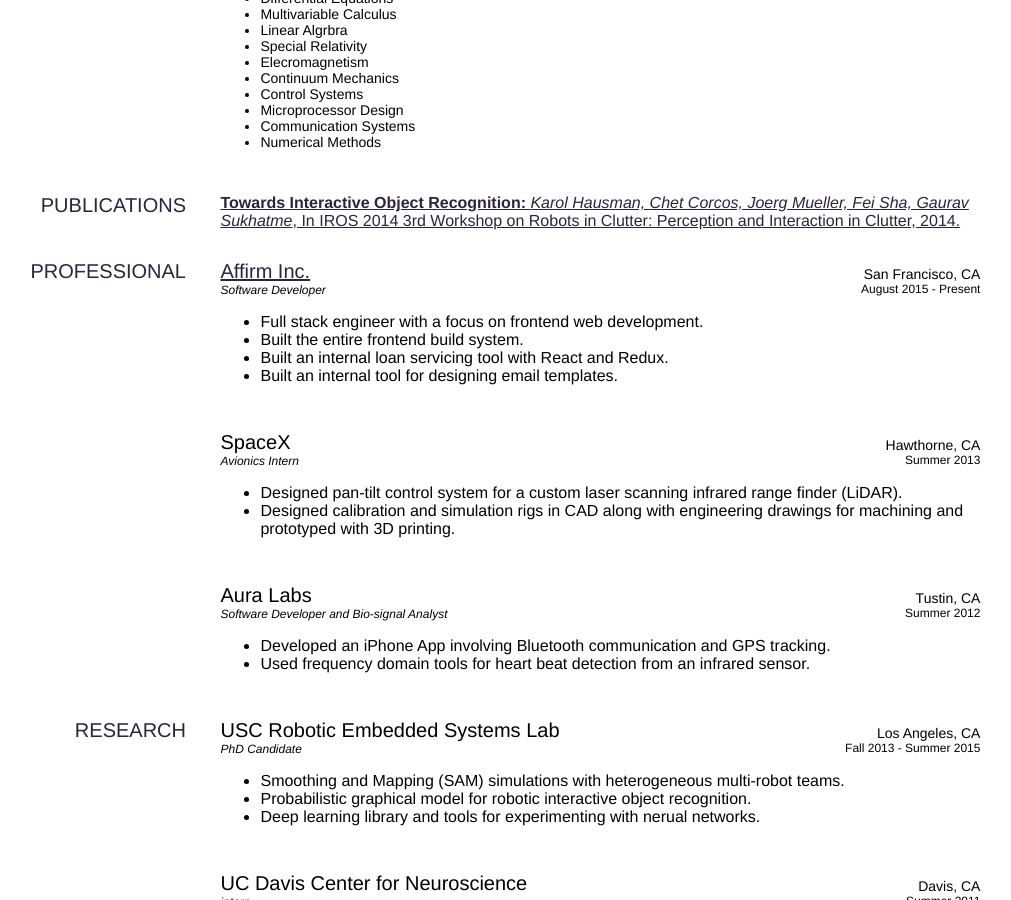
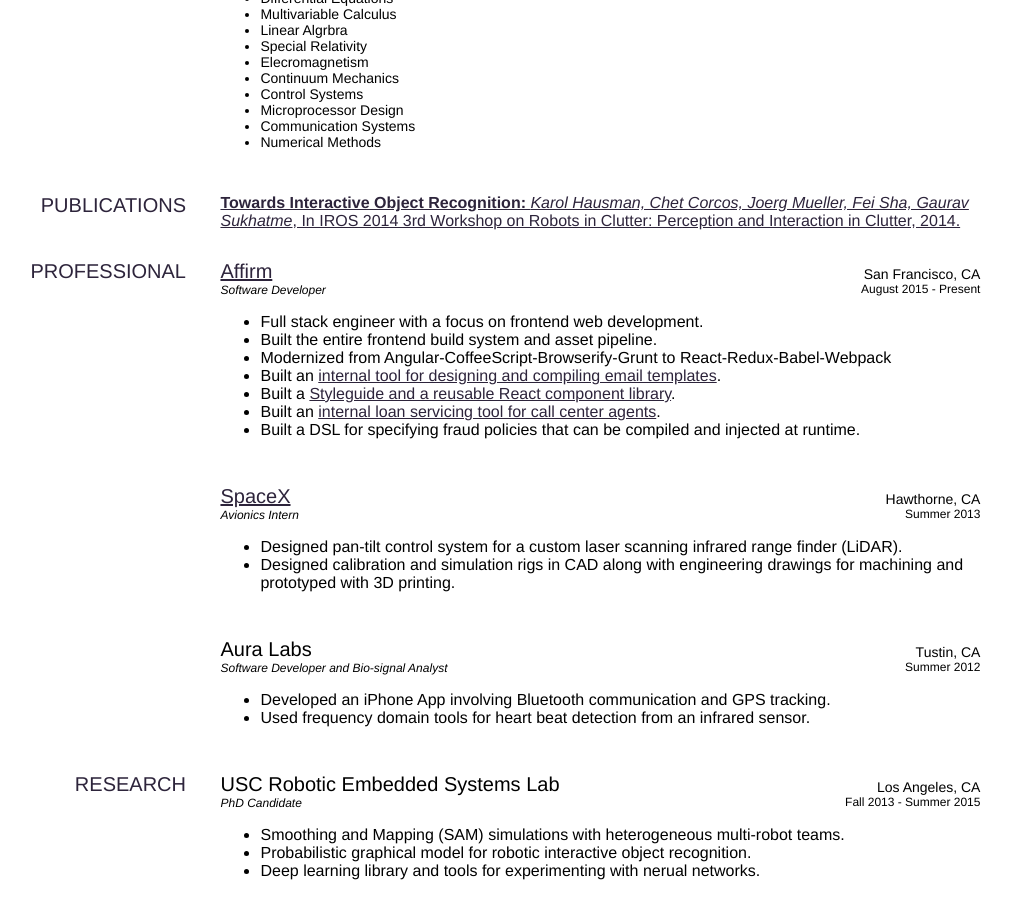
Before and after one commit to ccorcos/ccorcos.github.io, a Jekyll site: the page built from resume4pdf.html, in a window 1280 px wide and 900 px high, scrolled down 689 px. Shown: the whole window, without its empty margins (139-1150 px from the left). Built offline with Jekyll 4.4.1, drawn with Linux system fonts in a browser that asks for light colours.

Commit message:
update resume with affirm

```diff
--- a/_data/resume.json
+++ b/_data/resume.json
@@ -51,18 +51,21 @@
     "url": "/img/ior-iros2014.pdf"
   }],
   "professional": [{
-    "institution": "<a href='https://www.affirm.com'>Affirm Inc.</a>",
+    "institution": "<a href='https://www.affirm.com'>Affirm</a>",
     "title": "Software Developer",
     "where": "San Francisco, CA",
     "when": "August 2015 - Present",
     "notes": [
       "Full stack engineer with a focus on frontend web development.",
-      "Built the entire frontend build system.",
-      "Built an internal loan servicing tool with React and Redux.",
-      "Built an internal tool for designing email templates.",
+      "Built the entire frontend build system and asset pipeline.",
+      "Modernized from Angular-CoffeeScript-Browserify-Grunt to React-Redux-Babel-Webpack",
+      "Built an <a href='/files/pigeon.png'>internal tool for designing and compiling email templates</a>.",
+      "Built a <a href='/files/styleguide.png'>Styleguide and a reusable React component library</a>.",
+      "Built an <a href='/files/crm'>internal loan servicing tool for call center agents</a>.",
+      "Built a DSL for specifying fraud policies that can be compiled and injected at runtime.",
     ]
   }, {
-    "institution": "SpaceX",
+    "institution": "<a href='http://www.spacex.com/'>SpaceX</a>",
     "title": "Avionics Intern",
     "where": "Hawthorne, CA",
     "when": "Summer 2013",
```
Also changed, not shown: files/crm.png (added), files/pigeon.png (added), files/styleguide.png (added).
